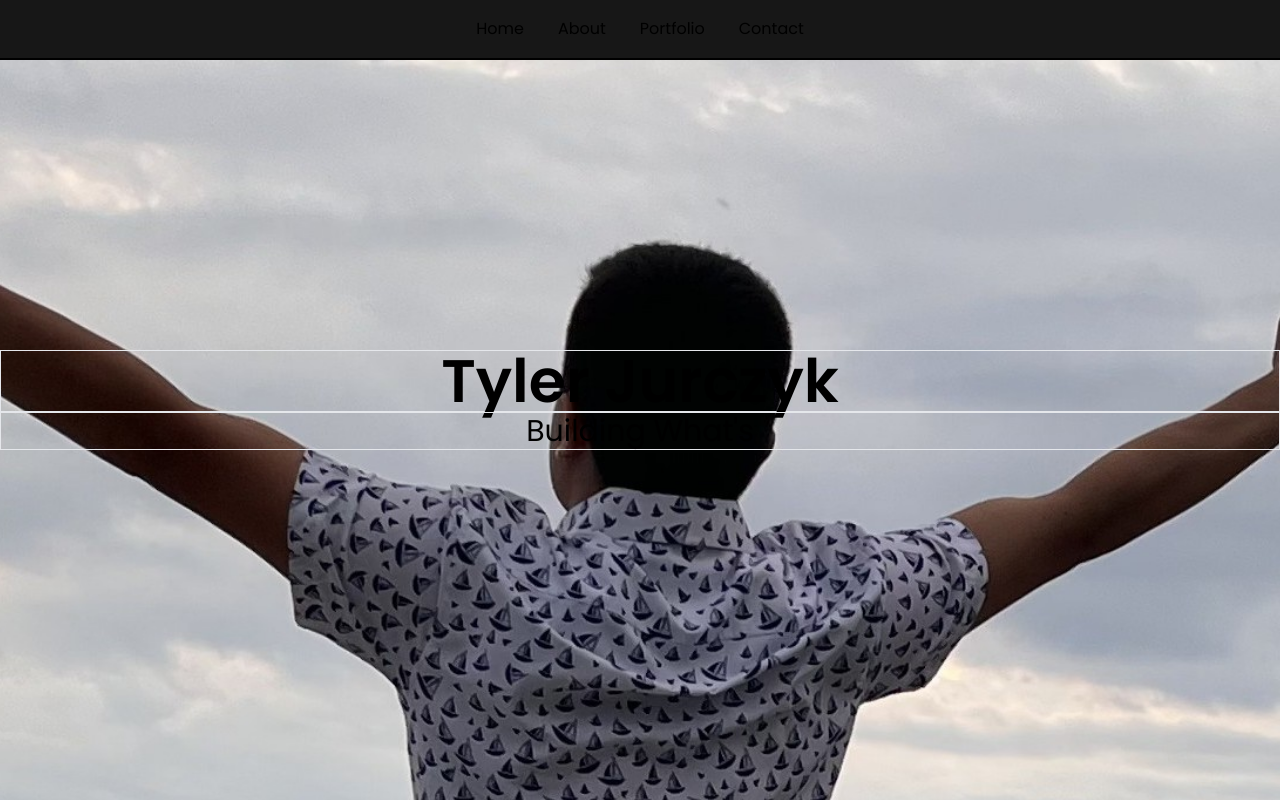
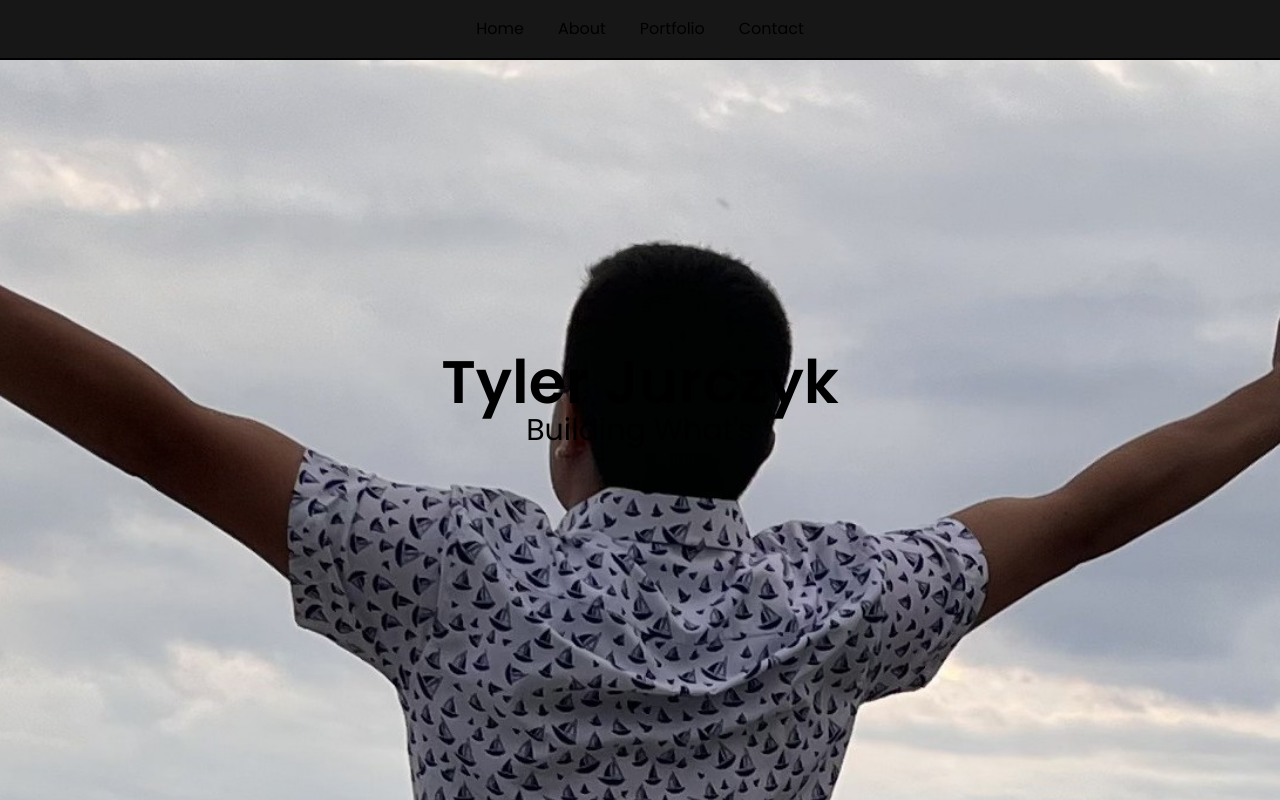
Before and after one commit to tyler-jurczyk-2020/hltv-nextjs, a Next.js app: page /home in a window 1280 px wide. Built offline with nearby package versions, Linux system fonts and the light colour scheme.

Commit message:
Clicking on home now smooth scrolls all the way to the top

```diff
--- a/src/app/home/page.js
+++ b/src/app/home/page.js
@@ -18,10 +18,11 @@ export default async function Home() {
             <Link className={nav_bar} href="#contact">Contact</Link>
         </menu>
         <div className="grid place-content-center scroll-smooth h-screen overflow-y-auto overflow-x-hidden" style={{perspective: '1px'}}>
-                <div className="absolute top-0 right-0 left-0 flex flex-col bg-[url('../../public/me_crop.jpg')] h-[150vh] bg-cover bg-no-repeat bg-center bg-fixed place-content-center text-center" style={{transform: 'translateZ(-1px) scale(2)'}} id="home">
+            <div className="absolute top-0"id="home"></div>
+                <div className="absolute top-0 bottom-0 right-0 left-0 flex flex-col bg-[url('../../public/me_crop.jpg')] h-[150vh] bg-cover bg-no-repeat bg-center bg-fixed place-content-center text-center" style={{transform: 'translateZ(-1px) scale(2)'}} >
                 </div>
-                <TypingTxt className="text-6xl font-semibold w-screen text-center border" style={{transform: 'translateZ(0)'}} text='Tyler Jurczyk' delay={0} spacing={200}/>
-                <TypingTxt className="text-3xl w-screen text-center border" style={{transform: 'translateZ(0)'}} text="Building What's Next" delay={2500} spacing={200}/>
+                <TypingTxt className="text-6xl font-semibold w-screen text-center" style={{transform: 'translateZ(0)'}} text='Tyler Jurczyk' delay={0} spacing={200}/>
+                <TypingTxt className="text-3xl w-screen text-center" style={{transform: 'translateZ(0)'}} text="Building What's Next" delay={2500} spacing={200}/>
             <div className="absolute top-[150vh] bg-neutral-900">
                 <div className="min-h-screen grid grid-cols-3 w-5/6 mx-auto -mt-nav-b pt-nav-b" id="about">
                     <h2 className="text-center italic text-3xl self-center col-span-3 -my-5">"I am a software engineer creating the future of today"</h2>
```
Lines whose indentation alone changed are shown as unchanged.
